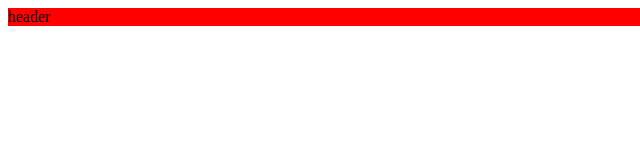
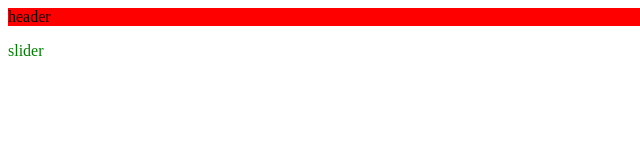
Before and after one commit to Diana8282/test3, a plain HTML site: page index.html in a window 1280 px wide. Shown: the full height of the page, 0-640 px from the left. Drawn offline with Linux system fonts and the light colour scheme.

Commit message:
new_change2

```diff
--- a/index.html
+++ b/index.html
@@ -10,5 +10,8 @@
     <header>
         header
     </header>
+    <p>
+        slider
+    </p>
 </body>
 </html>
--- a/style.css
+++ b/style.css
@@ -1,3 +1,6 @@
 header{
     background-color: red;
 }
+p{
+    color: green;
+}
```
